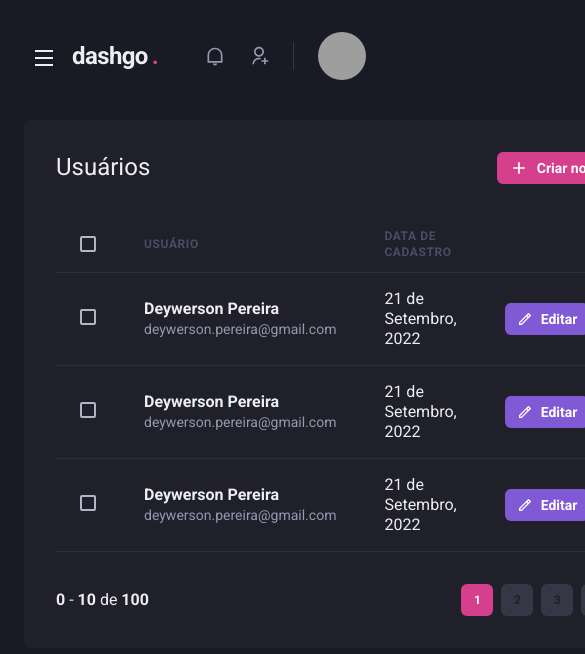
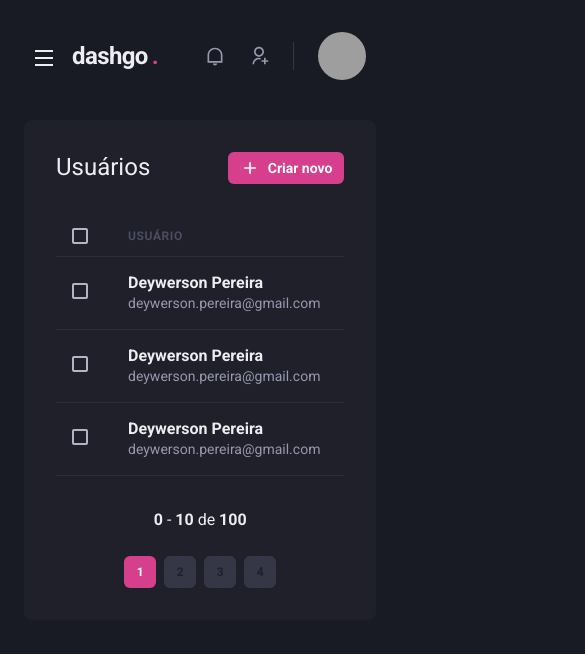
Before and after one commit to deywersonp/dashgo, a Next.js app: page /users in a window 390 px wide. Shown: the top 654 px of the page, 585 px wide, since content can reach past the window. Built offline with nearby package versions, Linux system fonts and the light colour scheme; grey boxes are pictures that could not be loaded.

Commit message:
added responsive at users list page and Pagination component

```diff
--- a/src/components/Pagination/index.tsx
+++ b/src/components/Pagination/index.tsx
@@ -4,7 +4,7 @@
 export const Pagination = () => {
   return (
     <Stack
-      direction="row"
+      direction={["column", "row"]}
       mt="8"
       spacing="6"
       justify="space-between"
--- a/src/pages/users/index.tsx
+++ b/src/pages/users/index.tsx
@@ -1,11 +1,16 @@
 import type { NextPage } from 'next';
-import { Box, Button, Checkbox, Flex, Heading, Icon, Table, Tbody, Td, Text, Th, Thead, Tr } from '@chakra-ui/react';
+import { Box, Button, Checkbox, Flex, Heading, Icon, Table, Tbody, Td, Text, Th, Thead, Tr, useBreakpointValue } from '@chakra-ui/react';
 import { Header } from '../../components/Header';
 import { Sidebar } from '../../components/Sidebar';
 import { RiAddLine, RiPencilLine } from 'react-icons/ri';
 import { Pagination } from '../../components/Pagination';
 
 const UsersList: NextPage = () => {
+  const isWideVersion = useBreakpointValue({
+    base: false,
+    lg: true,
+  });
+
   return (
     <Box>
       <Header />
@@ -51,17 +56,17 @@
           <Table colorScheme="whiteAlpha">
             <Thead>
               <Tr>
-                <Th px="6" color="gray.300" width="8">
+                <Th px={["4", "4", "6"]} color="gray.300" width="8">
                   <Checkbox colorScheme="pink" />
                 </Th>
                 <Th>Usuário</Th>
-                <Th>Data de Cadastro</Th>
-                <Th width="0" />
+                {isWideVersion && <Th>Data de Cadastro</Th>}
+                {isWideVersion && <Th width="0" />}
               </Tr>
             </Thead>
             <Tbody>
               <Tr>
-                <Td px="6">
+                <Td px={["4", "4", "6"]}>
                   <Checkbox colorScheme="pink" />
                 </Td>
                 <Td>
@@ -70,7 +75,8 @@
                     <Text fontSize="sm" color="gray.300">deywerson.pereira@gmail.com</Text>
                   </Box>
                 </Td>
-                <Td>21 de Setembro, 2022</Td>
+                {isWideVersion && <Td>21 de Setembro, 2022</Td>}
+                {isWideVersion && (
                   <Td>
                     <Button
                       as="a"
@@ -79,12 +85,13 @@
                       colorScheme="purple"
                       leftIcon={<Icon as={RiPencilLine} fontSize="16" />}
                     >
-                    Editar
+                      {isWideVersion ? 'Editar' : ''}
                     </Button>
                   </Td>
+                )}
               </Tr>
               <Tr>
-                <Td px="6">
+                <Td px={["4", "4", "6"]}>
                   <Checkbox colorScheme="pink" />
                 </Td>
                 <Td>
@@ -93,7 +100,8 @@
                     <Text fontSize="sm" color="gray.300">deywerson.pereira@gmail.com</Text>
                   </Box>
                 </Td>
-                <Td>21 de Setembro, 2022</Td>
+                {isWideVersion && <Td>21 de Setembro, 2022</Td>}
+                {isWideVersion && (
                   <Td>
                     <Button
                       as="a"
@@ -102,12 +110,13 @@
                       colorScheme="purple"
                       leftIcon={<Icon as={RiPencilLine} fontSize="16" />}
                     >
-                    Editar
+                      {isWideVersion ? 'Editar' : ''}
                     </Button>
                   </Td>
+                )}
               </Tr>
               <Tr>
-                <Td px="6">
+                <Td px={["4", "4", "6"]}>
                   <Checkbox colorScheme="pink" />
                 </Td>
                 <Td>
@@ -116,7 +125,8 @@
                     <Text fontSize="sm" color="gray.300">deywerson.pereira@gmail.com</Text>
                   </Box>
                 </Td>
-                <Td>21 de Setembro, 2022</Td>
+                {isWideVersion && <Td>21 de Setembro, 2022</Td>}
+                {isWideVersion && (
                   <Td>
                     <Button
                       as="a"
@@ -125,9 +135,10 @@
                       colorScheme="purple"
                       leftIcon={<Icon as={RiPencilLine} fontSize="16" />}
                     >
-                    Editar
+                      {isWideVersion ? 'Editar' : ''}
                     </Button>
                   </Td>
+                )}
               </Tr>
             </Tbody>
           </Table>
```
Lines whose indentation alone changed are shown as unchanged.
